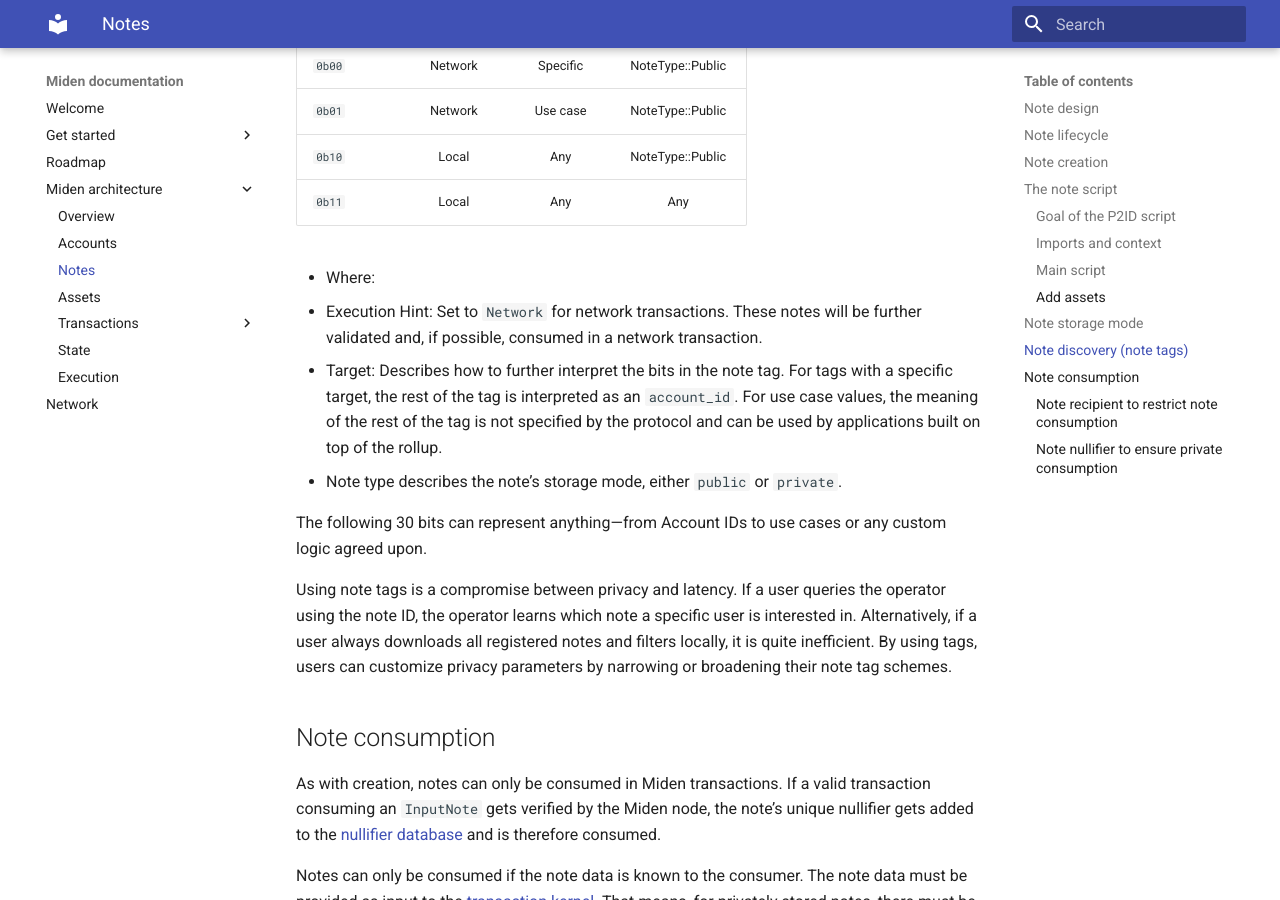
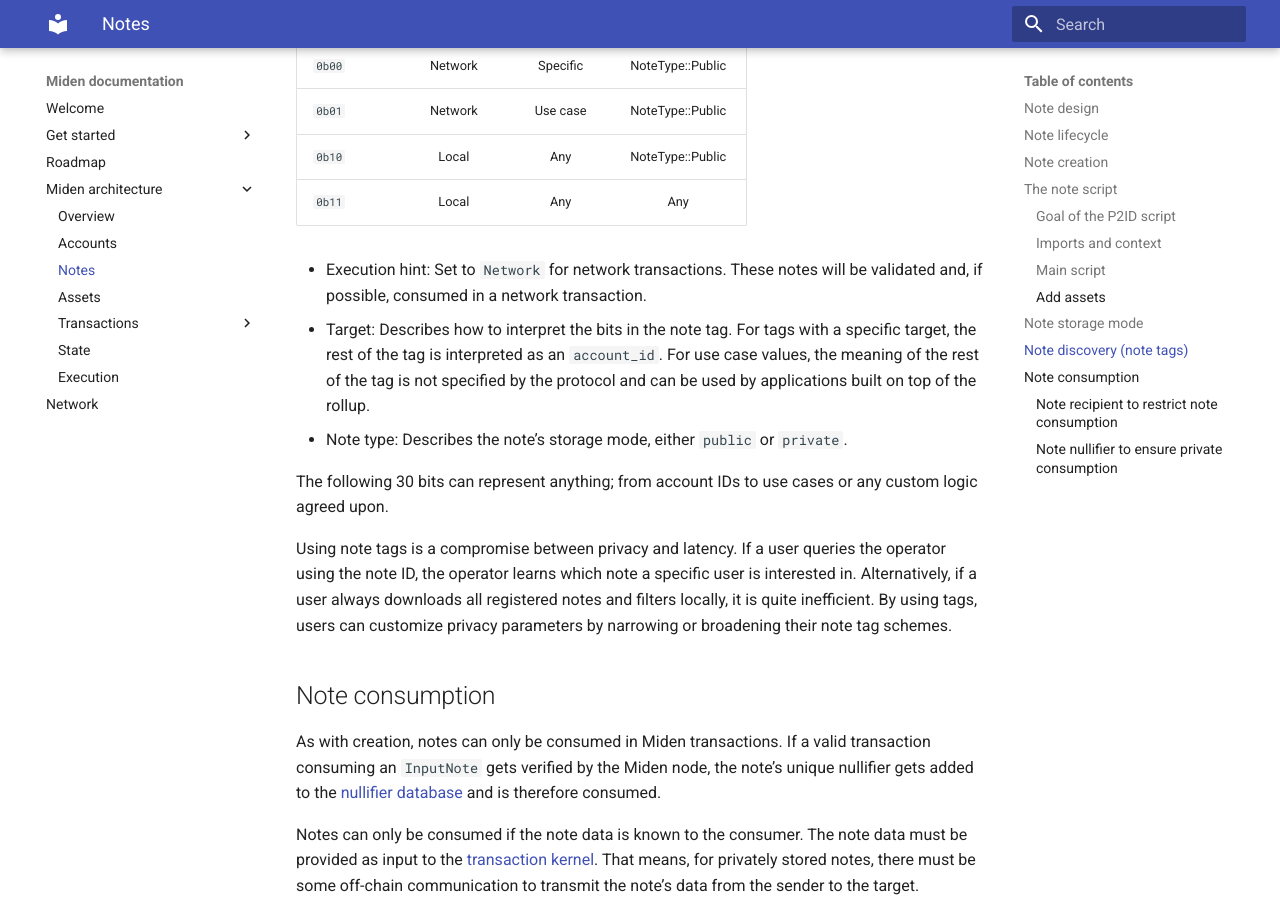
Before and after one commit to 0xPolygonMiden/miden-base, an MkDocs documentation site: the page built from docs/architecture/notes.md, in a window 1280 px wide and 900 px high, scrolled down 3057 px. Built offline with MkDocs 1.6.1 and Material for MkDocs 9.7.7, drawn with Linux system fonts in a browser that asks for light colours.

Commit message:
after another review

```diff
--- a/docs/architecture/notes.md
+++ b/docs/architecture/notes.md
@@ -214,13 +214,11 @@ The two most signification bits of the note tag have the following interpretatio
 | `0b10` | Local          | Any      | NoteType::Public  |
 | `0b11` | Local          | Any      | Any               |
 
-- Where:
+- Execution hint: Set to `Network` for network transactions. These notes will be validated and, if possible, consumed in a network transaction.
+- Target: Describes how to interpret the bits in the note tag. For tags with a specific target, the rest of the tag is interpreted as an `account_id`. For use case values, the meaning of the rest of the tag is not specified by the protocol and can be used by applications built on top of the rollup.
+- Note type: Describes the note's storage mode, either `public` or `private`.
 
-- Execution Hint: Set to `Network` for network transactions. These notes will be further validated and, if possible, consumed in a network transaction.
-- Target: Describes how to further interpret the bits in the note tag. For tags with a specific target, the rest of the tag is interpreted as an `account_id`. For use case values, the meaning of the rest of the tag is not specified by the protocol and can be used by applications built on top of the rollup.
-- Note type describes the note's storage mode, either `public` or `private`.
-
-The following 30 bits can represent anything—from Account IDs to use cases or any custom logic agreed upon.
+The following 30 bits can represent anything; from account IDs to use cases or any custom logic agreed upon.
 
 Using note tags is a compromise between privacy and latency. If a user queries the operator using the note ID, the operator learns which note a specific user is interested in. Alternatively, if a user always downloads all registered notes and filters locally, it is quite inefficient. By using tags, users can customize privacy parameters by narrowing or broadening their note tag schemes.
 
```
